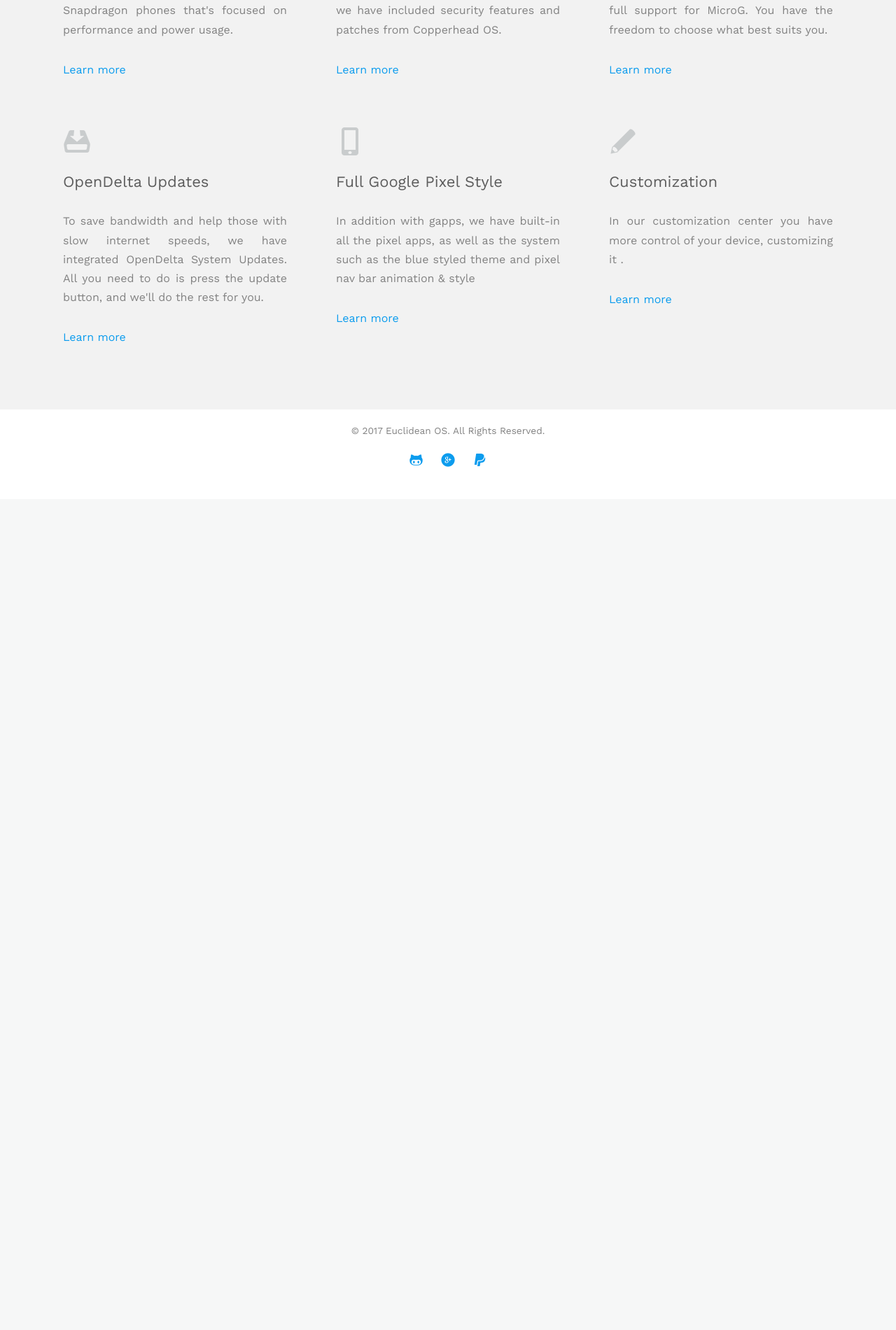
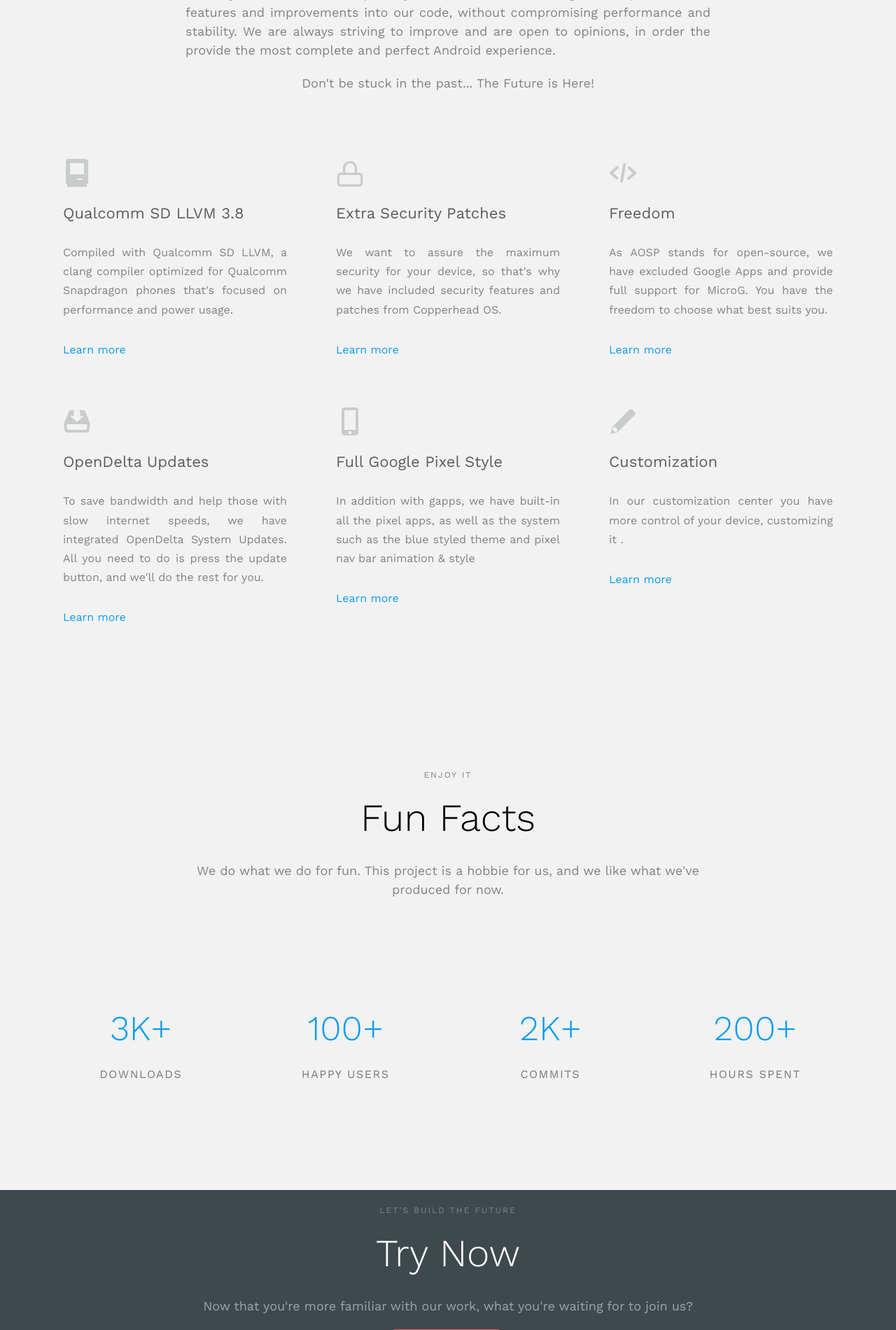
Before and after one commit to EuclideanOS/euclideanos.github.io, a PHP site: page / in a window 1280 px wide. Shown: the part 926-2826 px from the top of the page at 70% size. Before the commit the page ends 1593 px from the top, so only its background shows below. Run offline with PHP 8.4, Linux system fonts and the light colour scheme; some web fonts are replaced.

Commit message:
Bring back fun facts and try now

```diff
--- a/css/style.css
+++ b/css/style.css
@@ -276,7 +276,7 @@
 }
 
 .fh5co-cover {
-  height: 300px;
+  height: 700px;
   background-size: cover;
   background-position: top center;
   background-repeat: no-repeat;
--- a/index.html
+++ b/index.html
@@ -178,6 +178,75 @@
 		</div>
 	</div>
 
+	<div id="fh5co-counter" class="fh5co-bg-section">
+		<div class="container">
+
+			<div class="row animate-box" data-animate-effect="fadeInUp">
+				<div class="col-md-8 col-md-offset-2 text-center fh5co-heading">
+					<span>Enjoy it</span>
+					<h2>Fun Facts</h2>
+					<p>We do what we do for fun. This project is a hobbie for us, and we like what we've produced for now.</p>
+				</div>
+			</div>
+
+			<div class="row">
+
+				<div class="col-md-3 col-sm-6 animate-box" data-animate-effect="fadeInLeft">
+					<div class="feature-center">
+						<span class="icon">
+							<i class="ti-download"></i>
+						</span>
+						<span class="counter"><span class="js-counter" data-from="0" data-to="3" data-speed="1500" data-refresh-interval="50">1</span>K+</span>
+						<span class="counter-label">Downloads</span>
+
+					</div>
+				</div>
+				<div class="col-md-3 col-sm-6 animate-box" data-animate-effect="fadeInLeft">
+					<div class="feature-center">
+							<span class="icon">
+								<i class="ti-face-smile"></i>
+							</span>
+							<span class="counter"><span class="js-counter" data-from="0" data-to="100" data-speed="1500" data-refresh-interval="50">1</span>+</span>
+							<span class="counter-label">Happy Users</span>
+						</div>
+					</div>
+					<div class="col-md-3 col-sm-6 animate-box" data-animate-effect="fadeInLeft">
+						<div class="feature-center">
+							<span class="icon">
+								<i class="ti-briefcase"></i>
+							</span>
+							<span class="counter"><span class=" js-counter" data-from="0" data-to="2" data-speed="1500" data-refresh-interval="50">1</span>K+</span>
+							<span class="counter-label">Commits</span>
+						</div>
+					</div>
+					<div class="col-md-3 col-sm-6 animate-box" data-animate-effect="fadeInLeft">
+						<div class="feature-center">
+							<span class="icon">
+								<i class="ti-time"></i>
+							</span>
+							<span class="counter"><span class="js-counter" data-from="0" data-to="200" data-speed="1500" data-refresh-interval="50">1</span>+</span>
+							<span class="counter-label">Hours Spent</span>
+
+						</div>
+					</div>
+
+				</div>
+			</div>
+	</div>
+
+	<div id="fh5co-started">
+		<div class="container">
+			<div class="row animate-box">
+				<div class="col-md-8 col-md-offset-2 text-center fh5co-heading">
+					<span>Let's build the future</span>
+					<h2>Try Now</h2>
+					<p>Now that you're more familiar with our work, what you're waiting for to join us?</p>
+                    <p><button type="submit" class="btn btn-default"><a target="_blank" href="https://download.srvr.online/marco/eucos/"><font color="FFFFFF">Download</font></a></button></p>
+				</div>
+			</div>
+		</div>
+	</div>
+
 	<footer id="fh5co-footer" role="contentinfo">
 		<div class="container">
 			<div class="row copyright">
```
